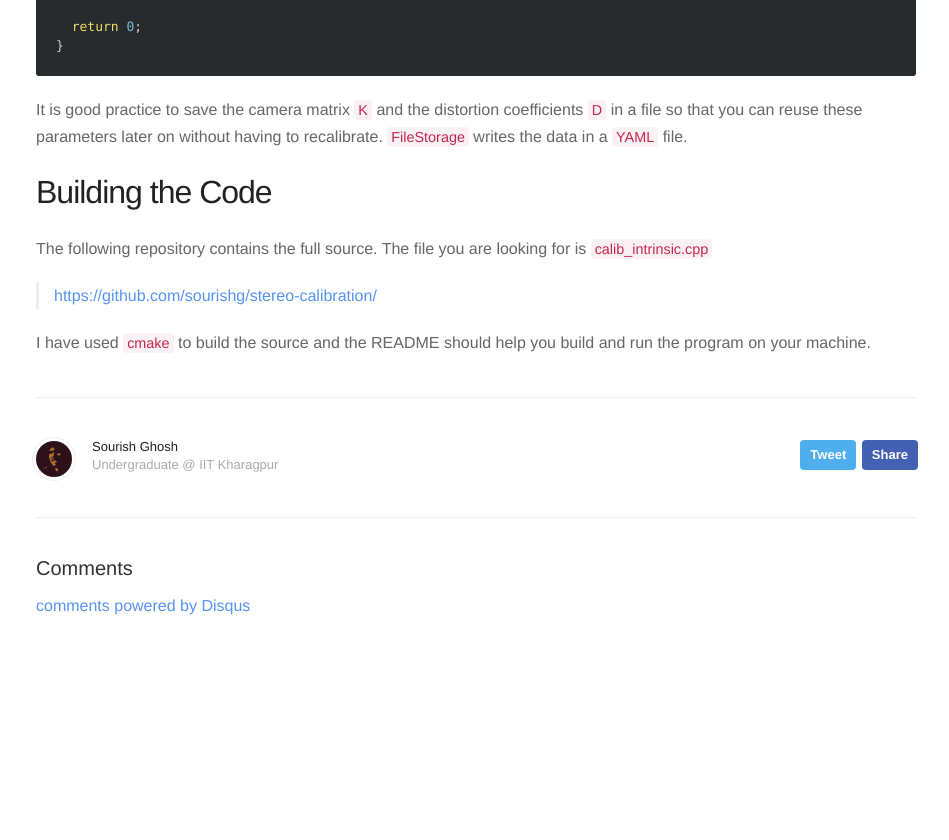
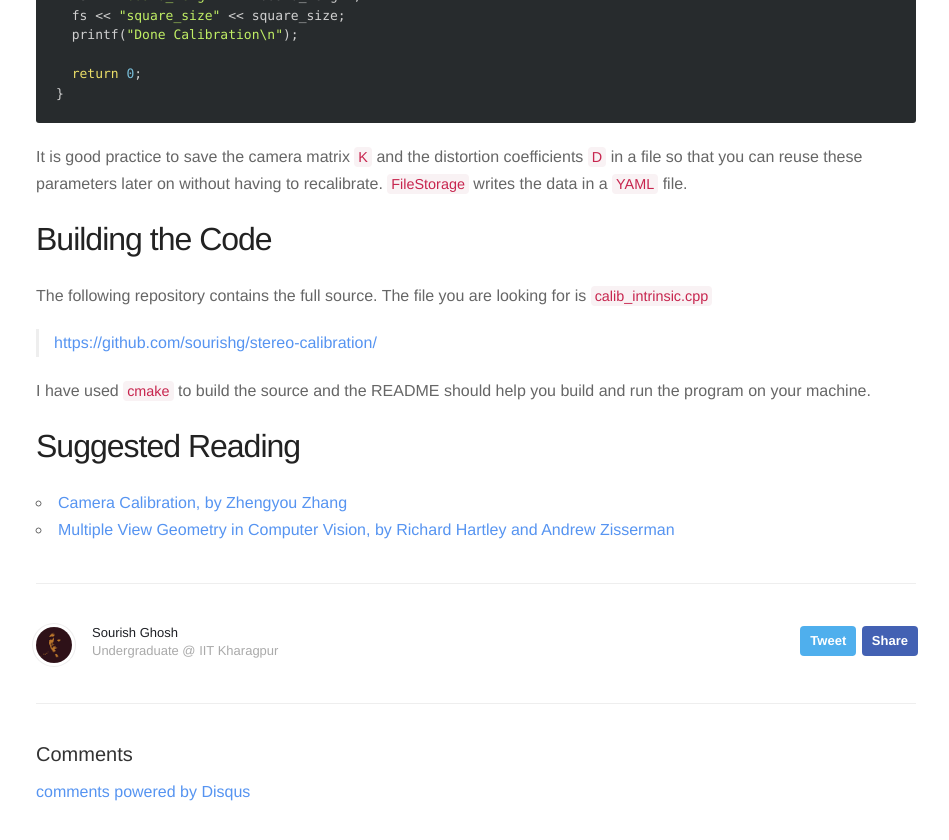
Before and after one commit to sourishg/sourishg.github.io, a Jekyll site: the page built from _posts/2016-9-4-camera-calibration-cpp-opencv.markdown, in a window 1280 px wide and 900 px high, scrolled down 5098 px. Shown: the top 840 px of the window, without its empty margins (164-1113 px from the left). Built offline with Jekyll 4.4.1, drawn with Linux system fonts in a browser that asks for light colours; nearby versions of some CDN libraries; formulas are drawn with MathJax 3; comment, search, counter and statistics services are not loaded; before the commit the page ends 5812 px from its top, so only the background shows below that.

Commit message:
Update blog post

```diff
--- a/_posts/2016-9-4-camera-calibration-cpp-opencv.markdown
+++ b/_posts/2016-9-4-camera-calibration-cpp-opencv.markdown
@@ -7,7 +7,9 @@ description: Tool to calibrate intrinsics/extrinsics of cameras efficiently
 # Introduction
 
 Often for complicated tasks in computer vision it is required that a camera be **calibrated**. Camera calibration is a necessary step in 3D computer vision in order to
-extract metric information from 2D images. If you're just looking for the code, you can find the full code here: [https://github.com/sourishg/stereo-calibration](https://github.com/sourishg/stereo-calibration)
+extract metric information from 2D images. If you're just looking for the code, you can find the full code here:
+
+> [https://github.com/sourishg/stereo-calibration](https://github.com/sourishg/stereo-calibration)
 
 # What is meant by calibrating a camera?
 
@@ -188,3 +190,8 @@ The following repository contains the full source. The file you are looking for
 > [https://github.com/sourishg/stereo-calibration/](https://github.com/sourishg/stereo-calibration/)
 
 I have used `cmake` to build the source and the README should help you build and run the program on your machine.
+
+# Suggested Reading
+
+1. [Camera Calibration, by Zhengyou Zhang](http://www.cs.rutgers.edu/~elgammal/classes/cs534/lectures/CameraCalibration-book-chapter.pdf)
+2. [Multiple View Geometry in Computer Vision, by Richard Hartley and Andrew Zisserman](http://www.robots.ox.ac.uk/~vgg/hzbook/)
```
Also changed, not shown: 1 other file.
